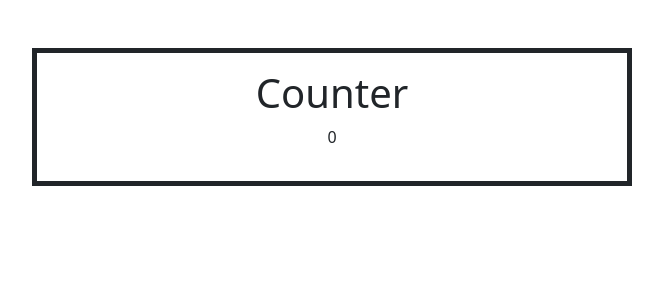
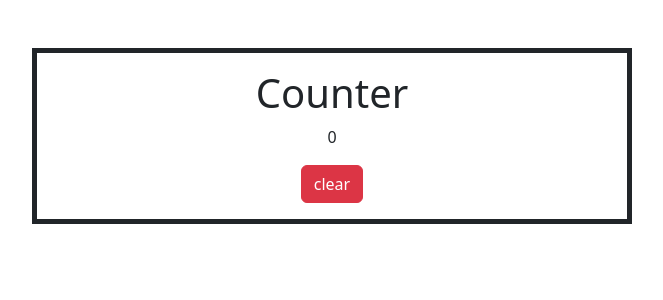
Before and after one commit to Rossi-21/django_counter, a Django app: page / in a window 1280 px wide. Shown: the top 300 px of the page, without its empty margins (308-971 px from the left). Run offline with Django 3.2, Linux system fonts and the light colour scheme.

Commit message:
clear button

```diff
--- a/counter_app/templates/index.html
+++ b/counter_app/templates/index.html
@@ -12,6 +12,9 @@
             <div class="d-flex flex-column align-items-center  border border-dark border-5 p-3">
                 <h1 class="" >Counter</h1>
                 <p> {{ counter }} </p>
+                <form action="/clear">
+                    <button class="btn btn-danger">clear</button>
+                </form>
 
             </div>
         </div>
--- a/counter_app/urls.py
+++ b/counter_app/urls.py
@@ -4,5 +4,6 @@ from . import views
 urlpatterns = [
 
 path('', views.index),
+path('clear', views.clear)
 
 ]
--- a/counter_app/views.py
+++ b/counter_app/views.py
@@ -1,4 +1,4 @@
-from django.shortcuts import render
+from django.shortcuts import render,redirect
 
 def index(request):
     counter = request.session.get('counter', 0)
@@ -7,3 +7,7 @@ def index(request):
         "counter" : counter
     }
     return render(request, "index.html", context)
+
+def clear(request):
+    del request.session['counter']
+    return redirect("/")
```
Also changed, not shown: db.sqlite3.
